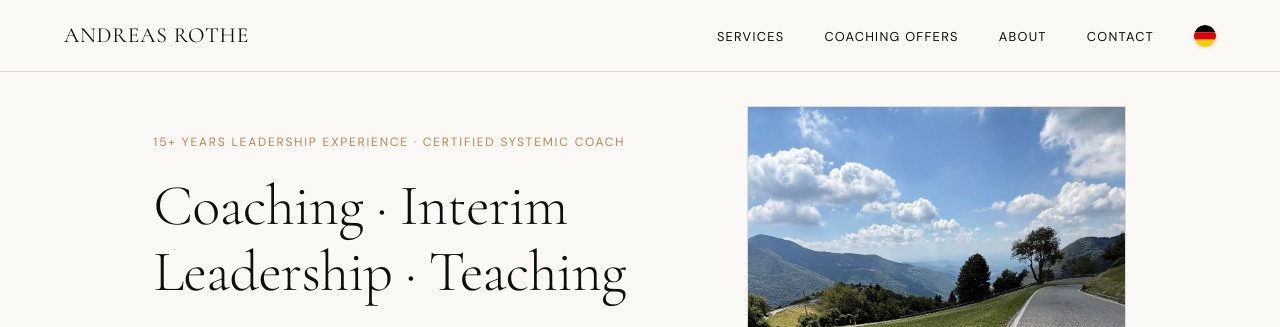
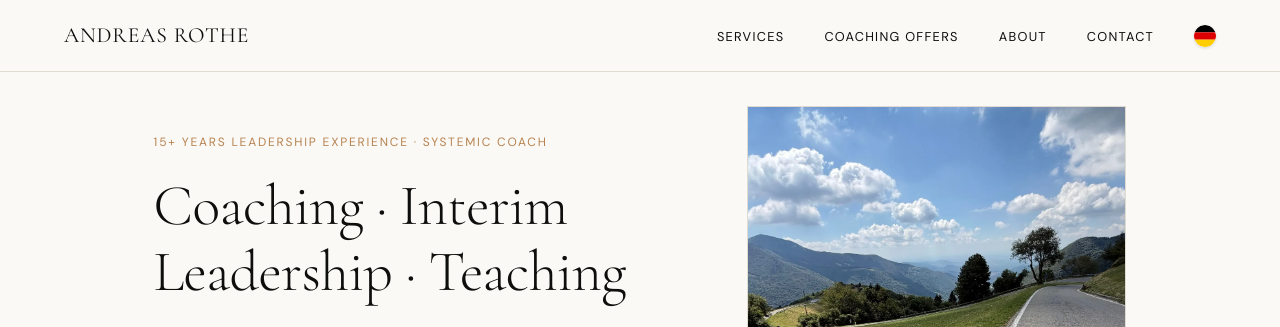
Before and after one commit to arothe161/andreasrothe, a Jekyll site: the page built from en/index.html, in a window 1280 px wide and 900 px high. Shown: the top 327 px of the window. Built offline with Jekyll 4.4.1, drawn with Linux system fonts in a browser that asks for light colours.

Commit message:
Update hero_eyebrow description in en.yml

```diff
--- a/_data/en.yml
+++ b/_data/en.yml
@@ -10,7 +10,7 @@ nav_lang_flag: "/assets/images/flag-de.svg"
 nav_lang_title: "Zur deutschen Version wechseln"
 
 # Hero
-hero_eyebrow: "15+ Years Leadership Experience · Certified Systemic Coach"
+hero_eyebrow: "15+ Years Leadership Experience · Systemic Coach"
 hero_title_line1: "Coaching · Interim Leadership · Teaching"
 hero_title_em: ""
 hero_title_line2: ""
```
